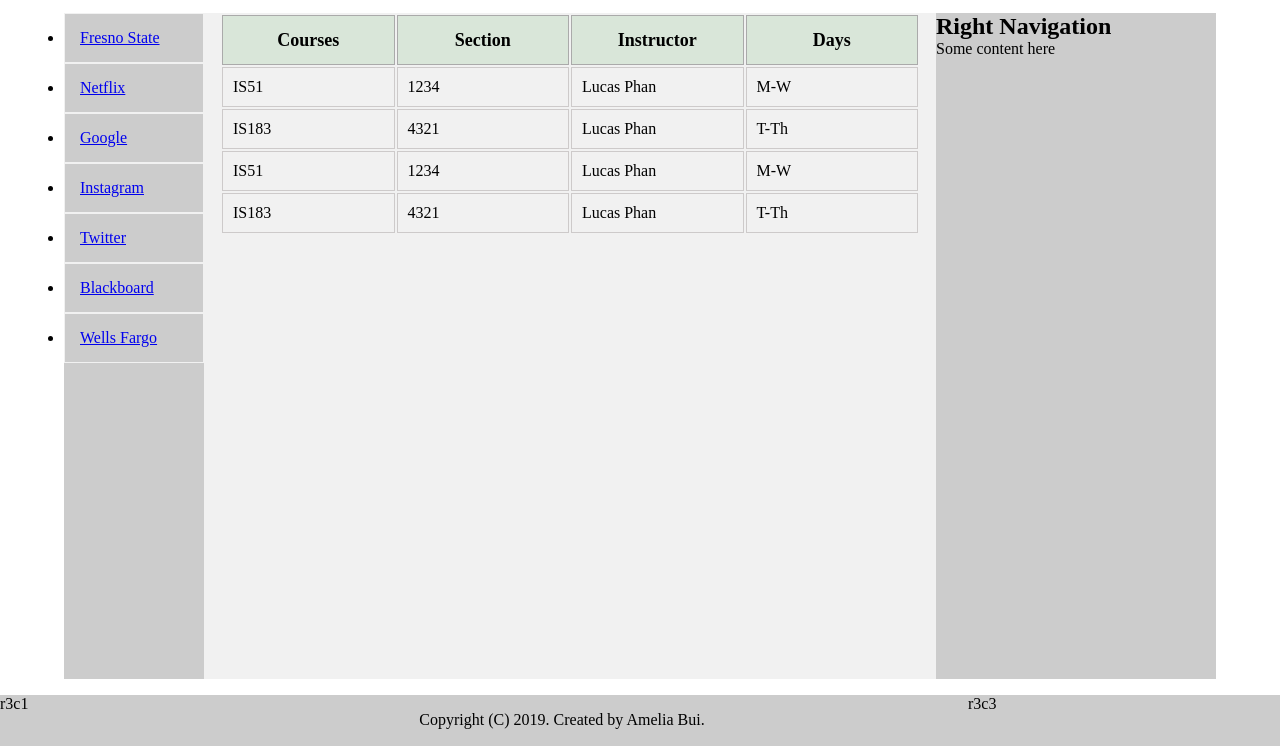
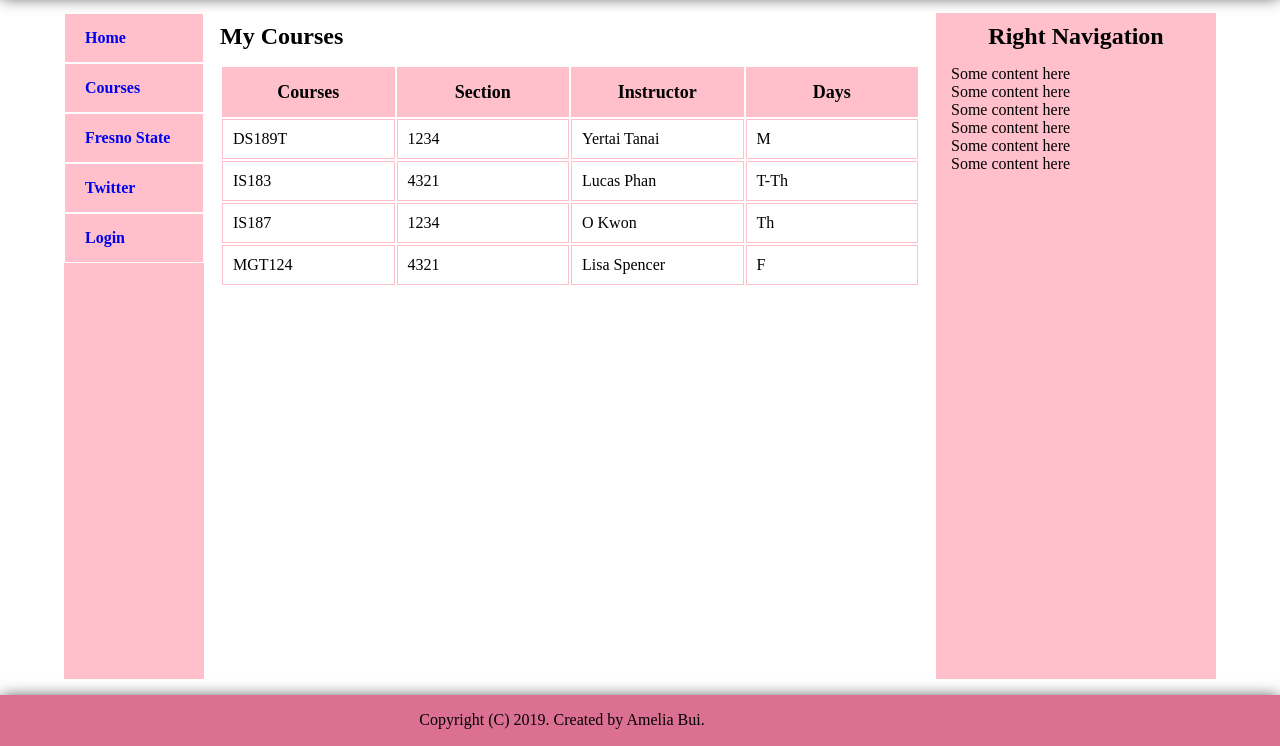
Before and after one commit to ameliabui7/LA3, a plain HTML site: page courses.html in a window 1280 px wide. Shown: the part 54-800 px from the top of the page. Drawn offline with Linux system fonts and the light colour scheme.

Commit message:
added login page

```diff
--- a/courses.html
+++ b/courses.html
@@ -7,7 +7,7 @@
 </head>
 
 <body class="main-container-grid">
-    <div class="r1">
+    <div class="r1 box-shadow">
         <h2 class="logo-name">Amelia Bui</h2>
         <div>
 
@@ -19,16 +19,15 @@
     <div class="r2">
         <div class="r2c1">
             <ul class="left-nav">
-                <li><a href="http://www.fresnostate.edu">Fresno State</a></li>
-                <li><a href="netflix.com">Netflix</a></li>
-                <li><a href="google.com">Google</a></li>
-                <li><a href="https://instagram.com">Instagram</a></li>
+                <li><a href="./index.html">Home</a></li>
+                <li><a href="./courses.html">Courses</a></li>
+                <li><a href="fresnostate.edu">Fresno State</a></li>
                 <li><a href="https://twitter.com">Twitter</a></li>
-                <li><a href="https://blackboard.learn.fresnostate.edu">Blackboard</a></li>
-                <li><a href="https://wellsfargo.com">Wells Fargo</a></li>
+                <li><a href="./login.html">Login</a></li>
             </ul>
         </div>
         <div class="r2c2">
+            <h2 class="sub-heading">My Courses</h2>
             <table class="course-table">
                 <thead>
                     <tr>
@@ -40,10 +39,10 @@
                 </thead>
                 <tbody>
                     <tr>
-                        <td>IS51</td>
+                        <td>DS189T</td>
                         <td>1234</td>
-                        <td>Lucas Phan</td>
-                        <td>M-W</td>
+                        <td>Yertai Tanai</td>
+                        <td>M</td>
                     </tr>
                     <tr>
                         <td>IS183</td>
@@ -52,34 +51,39 @@
                         <td>T-Th</td>
                     </tr>
                     <tr>
-                        <td>IS51</td>
+                        <td>IS187</td>
                         <td>1234</td>
-                        <td>Lucas Phan</td>
-                        <td>M-W</td>
+                        <td>O Kwon</td>
+                        <td>Th</td>
                     </tr>
                     <tr>
-                        <td>IS183</td>
+                        <td>MGT124</td>
                         <td>4321</td>
-                        <td>Lucas Phan</td>
-                        <td>T-Th</td>
+                        <td>Lisa Spencer</td>
+                        <td>F</td>
                     </tr>
                 </tbody>
             </table>
         </div>
         <div CLASS="r2c3">
-            <h2>Right Navigation</h2>
+            <h2 class="nav-heading">Right Navigation</h2>
+            <p>Some content here</p>
+            <p>Some content here</p>
+            <p>Some content here</p>
+            <p>Some content here</p>
+            <p>Some content here</p>
             <p>Some content here</p>
         </div>
     </div>
-    <div class="r3">
+    <div class="r3 box-shadow">
         <div>
-            r3c1
+
         </div>
         <div class="copyright-text">
             Copyright (C) 2019. Created by Amelia Bui.
         </div>
         <div>
-           r3c3
+
         </div>
     </div>
 </body>
--- a/css/courses.css
+++ b/css/courses.css
@@ -8,6 +8,20 @@ html,
 body {
     height: 100vh;
     width: 100vw;
+}
+
+.box-shadow {
+    -webkit-box-shadow: 0px 1px 16px -1px rgba(0, 0, 0, 0.75);
+    -moz-box-shadow: 0px 1px 16px -1px rgba(0, 0, 0, 0.75);
+    box-shadow: 0px 1px 16px -1px rgba(0, 0, 0, 0.75);
+}
+
+.sub-heading, .nav-heading {
+    margin: 10px 0px 15px;
+}
+
+.nav-heading {
+    text-align: center;
 }
 
 .main-container-grid {
@@ -21,30 +35,35 @@ body {
     margin-left: 10px;
 }
 
-.left-nav {}
-
-.left-nav>li {
-    border: 1px solid #F1F1F1;
+.left-nav {
+    list-style-type: none;
 }
 
 .left-nav>li>a {
     display: block;
-    padding: 15px;
+    padding: 15px 20px;
+    text-decoration: none;
+    border: 1px solid white;
+    transition-duration: 0.5s;
+    font-weight: bold;
+}
+
+.left-nav>li>a:hover {
+    background-color: palevioletred;
 }
 
 .r1 {
-    background-color: #CCC;
-
+    background-color: palevioletred;
 }
 
 .r2 {
-    background-color: #F1F1F1;
+    background-color: white;
     width: 90%;
     margin: 0px auto;
 }
 
 .r3 {
-    background-color: #CCC;
+    background-color: palevioletred;
 }
 
 .r1,
@@ -57,7 +76,11 @@ body {
 
 .r2c1,
 .r2c3 {
-    background-color: #CCC;
+    background-color: pink;
+}
+
+.r2c3 {
+    padding: 0px 15px 10px;
 }
 
 td {
@@ -79,14 +102,14 @@ td {
 }
 
 .course-table > tbody > tr > td {
-    border: 1px solid #cdcaca;
+    border: 1px solid pink;
 }
 
 .course-table > thead > tr > td {
-    border: 1px solid #AAA;
+    border: 1px solid pink;
     font-weight: bold;
     font-size: 18px;
-    background-color: #d9e6d9;
+    background-color: pink;
 }
 
 .copyright-text {
--- /dev/null
+++ b/css/login.css
@@ -0,0 +1,70 @@
+* {
+    margin: 0px;
+    padding: 0px;
+    position: relative;
+}
+
+html,
+body {
+    height: 100vh;
+    width: 100vw;
+}
+
+.box-shadow {
+    -webkit-box-shadow: 0px 1px 16px -1px rgba(0, 0, 0, 0.75);
+    -moz-box-shadow: 0px 1px 16px -1px rgba(0, 0, 0, 0.75);
+    box-shadow: 0px 1px 16px -1px rgba(0, 0, 0, 0.75);
+}
+
+.r1 {}
+
+.r1,
+.r3 {
+    display: grid;
+    grid-template-columns: 1fr 5fr 1fr;
+    grid-column-gap: 1em;
+    background-color: palevioletred;
+}
+
+.r2 {
+    display: grid;
+}
+
+.login-form {
+    display: grid;
+    justify-self: center;
+    align-self: center;
+    width: 450px;
+    height: 450px;
+    grid-template-rows: 5fr 1fr 1fr 1fr;
+    grid-row-gap: 15px;
+}
+
+.login-form > img {
+    width: 100%;
+    height: 100%;
+}
+
+.login-container-grid {
+    display: grid;
+    grid-template-rows: 1fr 13fr 1fr;
+}
+
+.login-logo {
+    height: 200px;
+}
+
+.logo-name {
+    line-height: 50px;
+    margin-left: 10px;
+}
+
+.btn-login {
+    width: 80px;
+    justify-self: right;
+}
+
+.login-input {
+    padding: 15px;
+    font-size: 18px;
+}
--- a/css/style.css
+++ b/css/style.css
@@ -62,7 +62,7 @@ a {
     background-color: pink;
     height: 210px;
     margin: 10px 0px;
-    overflow: hiddden;
+    overflow: hidden;
 }
 
 .top-inner-section {
```
Also changed, not shown: index.html (+5 -5 lines), login.html (added, +27 -0 lines), img/sm_login_logo.jpg (added).
